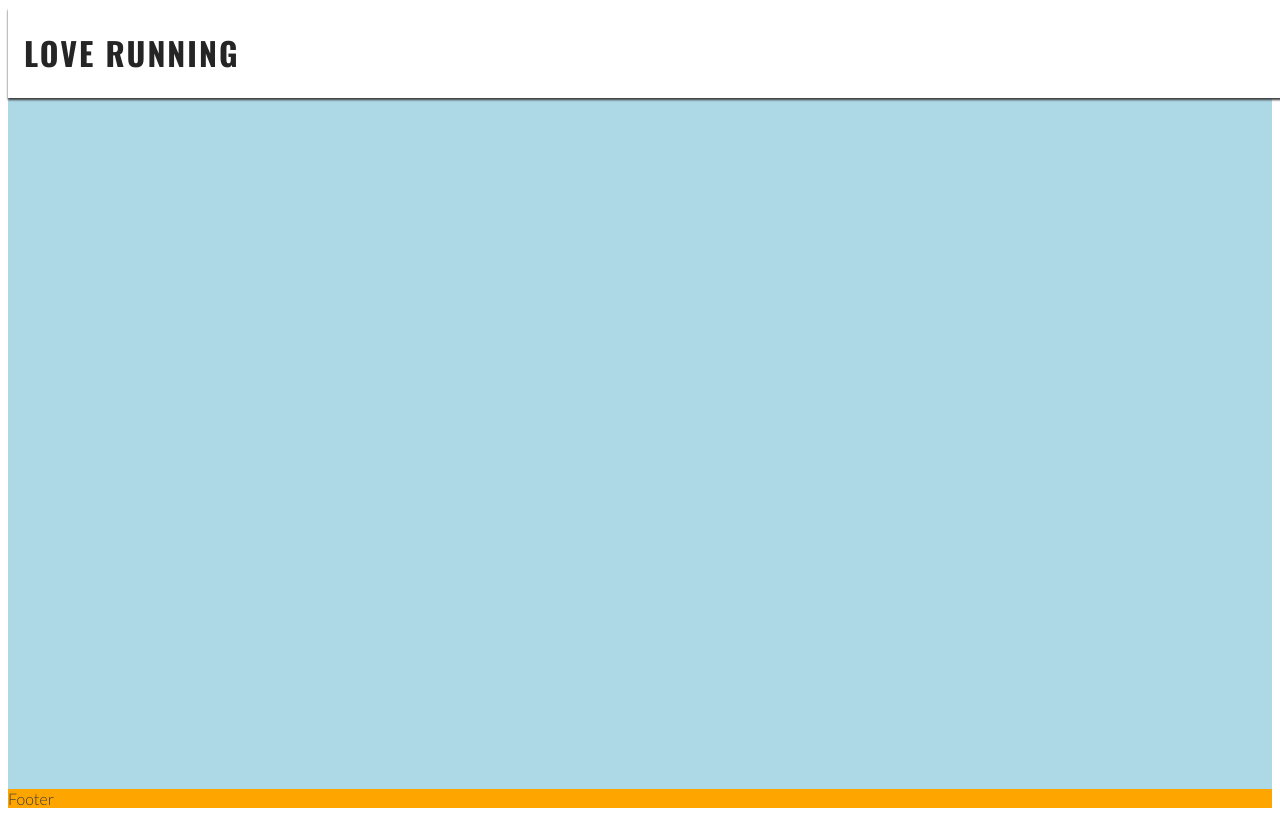
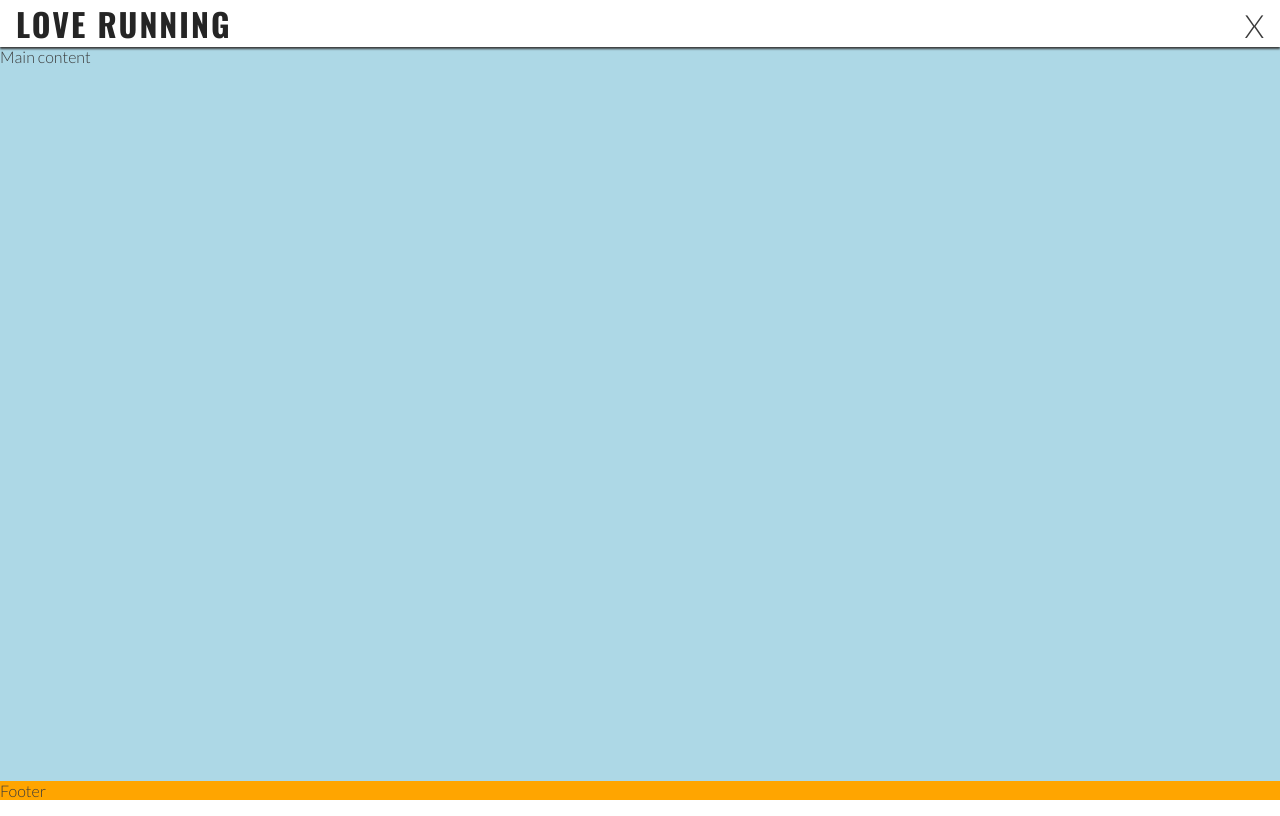
Before and after one commit to Viki-coding/love-running, a plain HTML site: page index.html in a window 1280 px wide. Drawn offline with nearby package versions, Linux system fonts and the light colour scheme.

Commit message:
tidied up code

```diff
--- a/assets/css/style.css
+++ b/assets/css/style.css
@@ -1,9 +1,7 @@
 
-/*Google fonts import*/
-@import url('https://fonts.googleapis.com/css2?family=Oswald:wght@200..700&display=swap');
-@import url('https://fonts.googleapis.com/css2?family=Lato:wght@300&family=Oswald:wght@200..700&display=swap');
+/* Google fonts import */
 
-}
+@import url('https://fonts.googleapis.com/css2?family=Lato:wght@300&family=Oswald:wght@200;300;400;500;600;700&display=swap');
 
 
 /* Asterisk wildcard selector to override default styles added by the browser */
@@ -19,7 +17,7 @@ body {
     flex-direction: column;
     /* Generic project styles */
     color: #3a3a3a;
-    font-family: 'Lato' , sans-serif;
+    font-family: 'Lato', sans-serif;
 }
 /* Header */
 header {
@@ -39,10 +37,10 @@ header a {
     color: inherit;
 }
 h1 {
-    font-family: 'Oswald' , sans-serif;
+    font-family: 'Oswald', sans-serif;
     text-transform: uppercase;
     letter-spacing: 2px;
-    color: #252525
+    color: #252525;
 }
 #menu {
     font-size: 110%;
@@ -61,8 +59,8 @@ nav {
     background-color: #ffffff;
     width: 100%;
     left: 0;
+    padding: 0 1rem;
     box-shadow: 0 2px 2px #3a3a3a;
-    padding: 0 1rem;
     display: none;
     top: 100%;
 }
@@ -71,13 +69,13 @@ nav {
 #nav-toggle:checked~nav {
     display: block;
 }
-
-.nav-toggle-label {
-    font-style: 2rem;
-}
 #nav-toggle {
     display: none;
 }
+.nav-toggle-label {
+    font-size: 2rem;
+}
+
 /* Main Content */
 main {
     background-color: lightblue;
--- a/index.html
+++ b/index.html
@@ -3,6 +3,7 @@
 
 <head>
     <meta charset="UTF-8">
+    <meta http-equiv="X-UA-Compatible" content="IE=edge">
     <meta name="viewport" content="width=device-width, initial-scale=1.0">
     <!--Metatags for search engines-->
     <meta name="description" content="Love Running. Club for runners in Dublin, Ireland. Urban running, trail running. Dublin docklands and Phonix Park">
```
